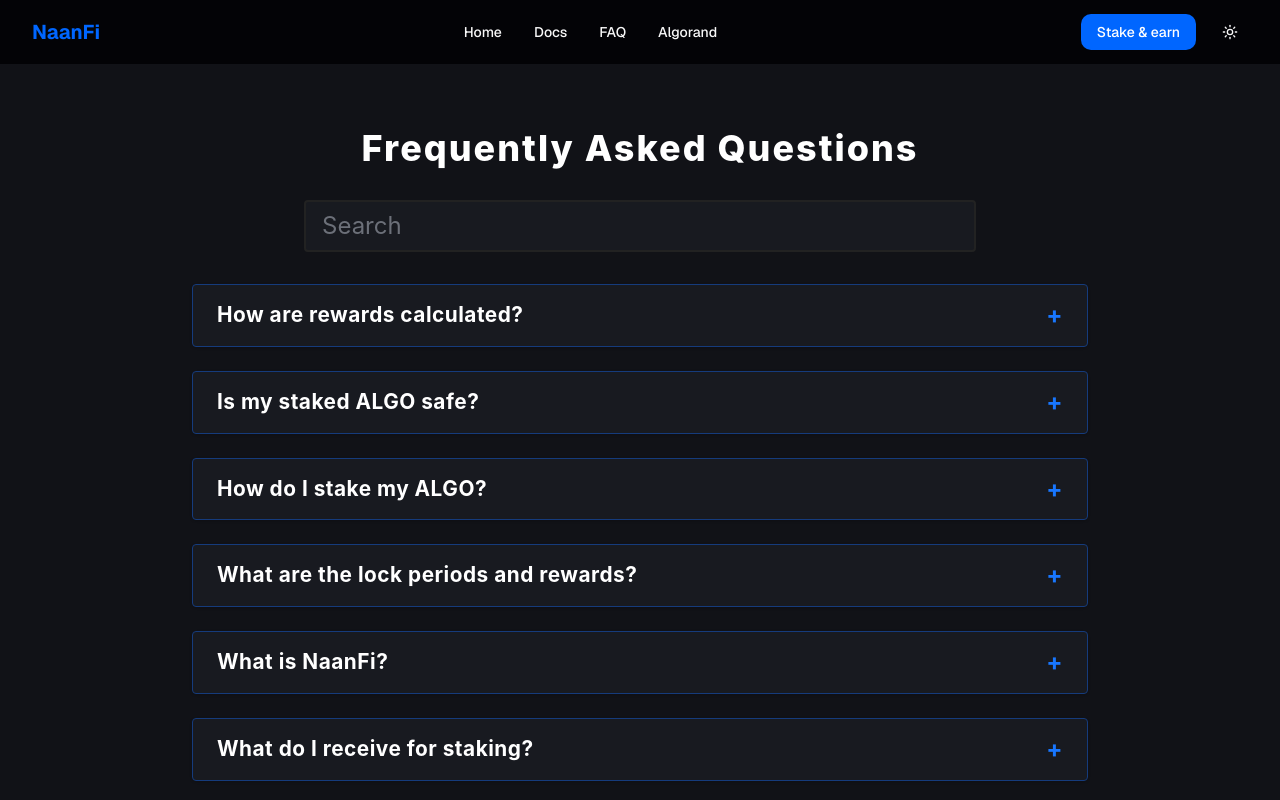
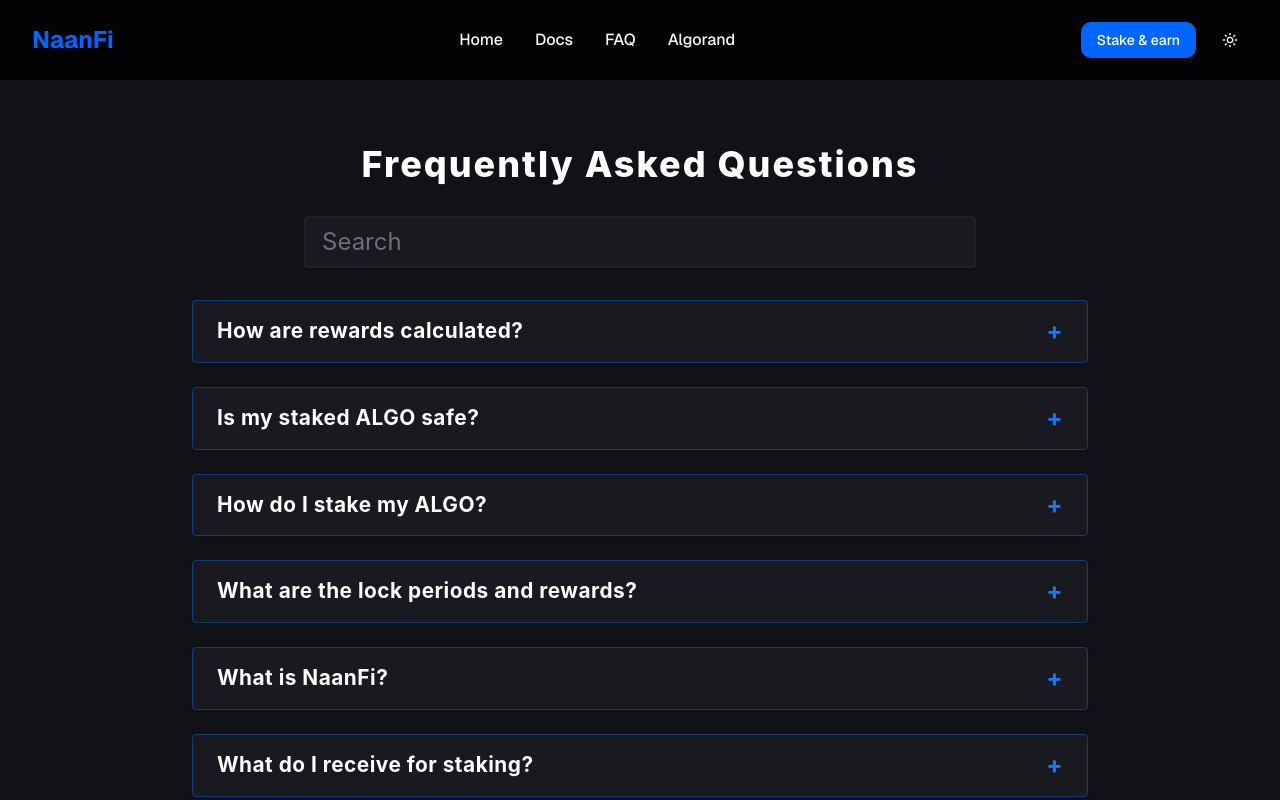
Before and after one commit to nadeshwar-swami/staking_pool, a Next.js app in the folder frontend/: page /faq in a window 1280 px wide. Shown: the top 800 px of the page. Built offline with nearby package versions, Linux system fonts and the light colour scheme.

Commit message:
ui: increase navbar height and font sizes for better visibility

```diff
--- a/frontend/components/navbar.tsx
+++ b/frontend/components/navbar.tsx
@@ -30,41 +30,41 @@ export function Navbar() {
       }`}
     >
       <div className="container mx-auto px-4 sm:px-6 lg:px-8">
-        <div className="flex h-16 items-center justify-between">
-          <Link href="/" className="hover:opacity-80 transition-opacity font-bold text-xl">
+        <div className="flex h-20 items-center justify-between">
+          <Link href="/" className="hover:opacity-80 transition-opacity font-bold text-2xl">
             <span className="text-primary text-left">NaanFi</span>
           </Link>
 
           {(isHomepage || isFaqPage) ? (
             <div className="hidden md:flex items-center gap-8">
-              <Link href="/" className="text-sm font-medium hover:text-primary transition-colors">
+              <Link href="/" className="text-base font-medium hover:text-primary transition-colors">
                 Home
               </Link>
-              <a href="https://github.com/NaanFi" target="_blank" rel="noopener noreferrer" className="text-sm font-medium hover:text-primary transition-colors">
+              <a href="https://github.com/NaanFi" target="_blank" rel="noopener noreferrer" className="text-base font-medium hover:text-primary transition-colors">
                 Docs
               </a>
-              <Link href="/faq" className="text-sm font-medium hover:text-primary transition-colors">
+              <Link href="/faq" className="text-base font-medium hover:text-primary transition-colors">
                 FAQ
               </Link>
-              <a href="https://algorand.co/" target="_blank" rel="noopener noreferrer" className="text-sm font-medium hover:text-primary transition-colors">
+              <a href="https://algorand.co/" target="_blank" rel="noopener noreferrer" className="text-base font-medium hover:text-primary transition-colors">
                 Algorand
               </a>
             </div>
           ) : (
             <div className="hidden md:flex items-center gap-8">
-              <Link href="/" className="text-sm font-medium hover:text-primary transition-colors">
+              <Link href="/" className="text-base font-medium hover:text-primary transition-colors">
                 Home
               </Link>
-              <Link href="/stake" className="text-sm font-medium hover:text-primary transition-colors">
+              <Link href="/stake" className="text-base font-medium hover:text-primary transition-colors">
                 Stake
               </Link>
-              <Link href="/claim" className="text-sm font-medium hover:text-primary transition-colors">
+              <Link href="/claim" className="text-base font-medium hover:text-primary transition-colors">
                 Unstake
               </Link>
-              <Link href="/claim-nft" className="text-sm font-medium hover:text-primary transition-colors">
+              <Link href="/claim-nft" className="text-base font-medium hover:text-primary transition-colors">
                 Claim NFT
               </Link>
-              <Link href="/marketplace" className="text-sm font-medium hover:text-primary transition-colors">
+              <Link href="/marketplace" className="text-base font-medium hover:text-primary transition-colors">
                 Marketplace
               </Link>
             </div>
```
